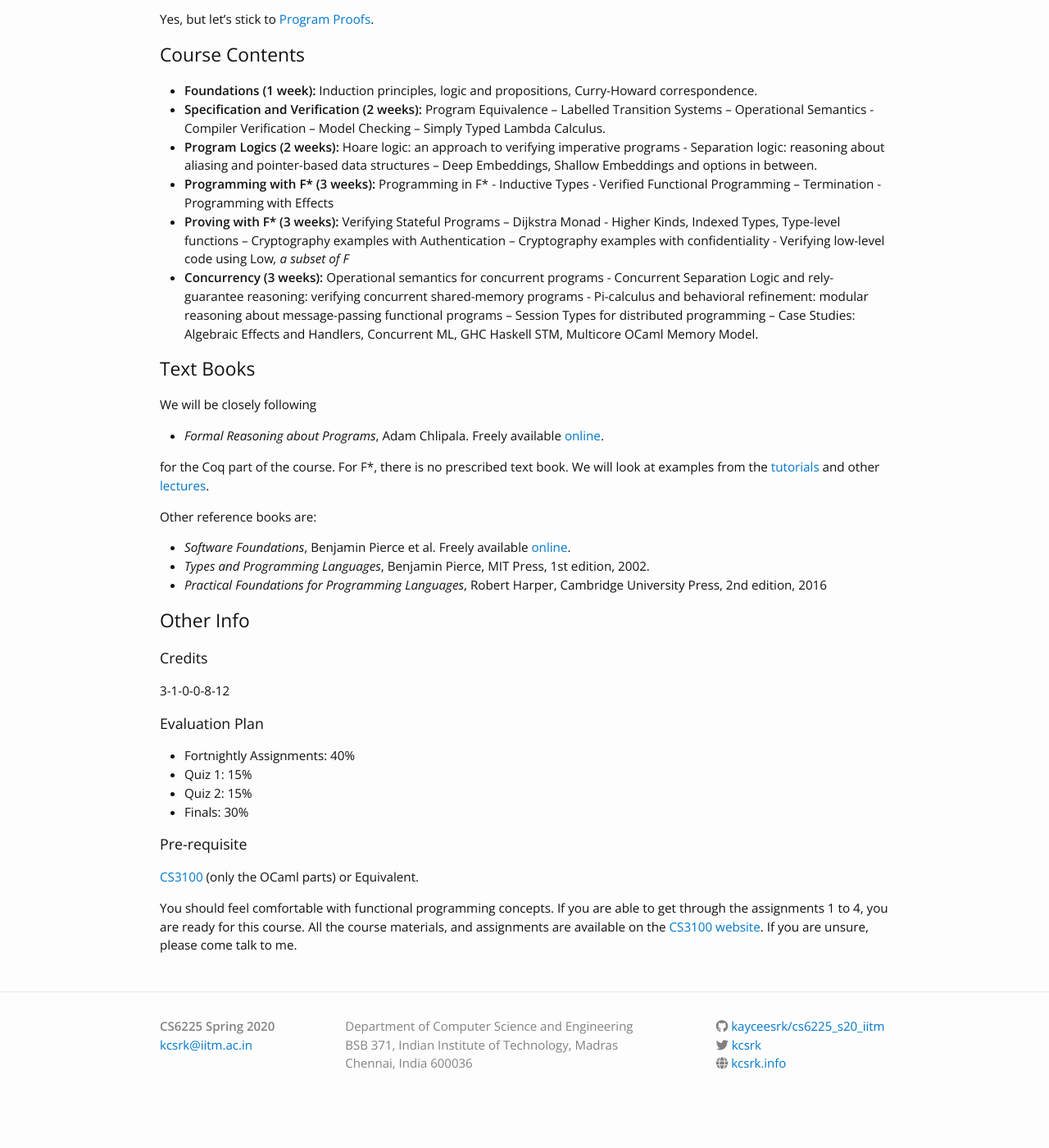
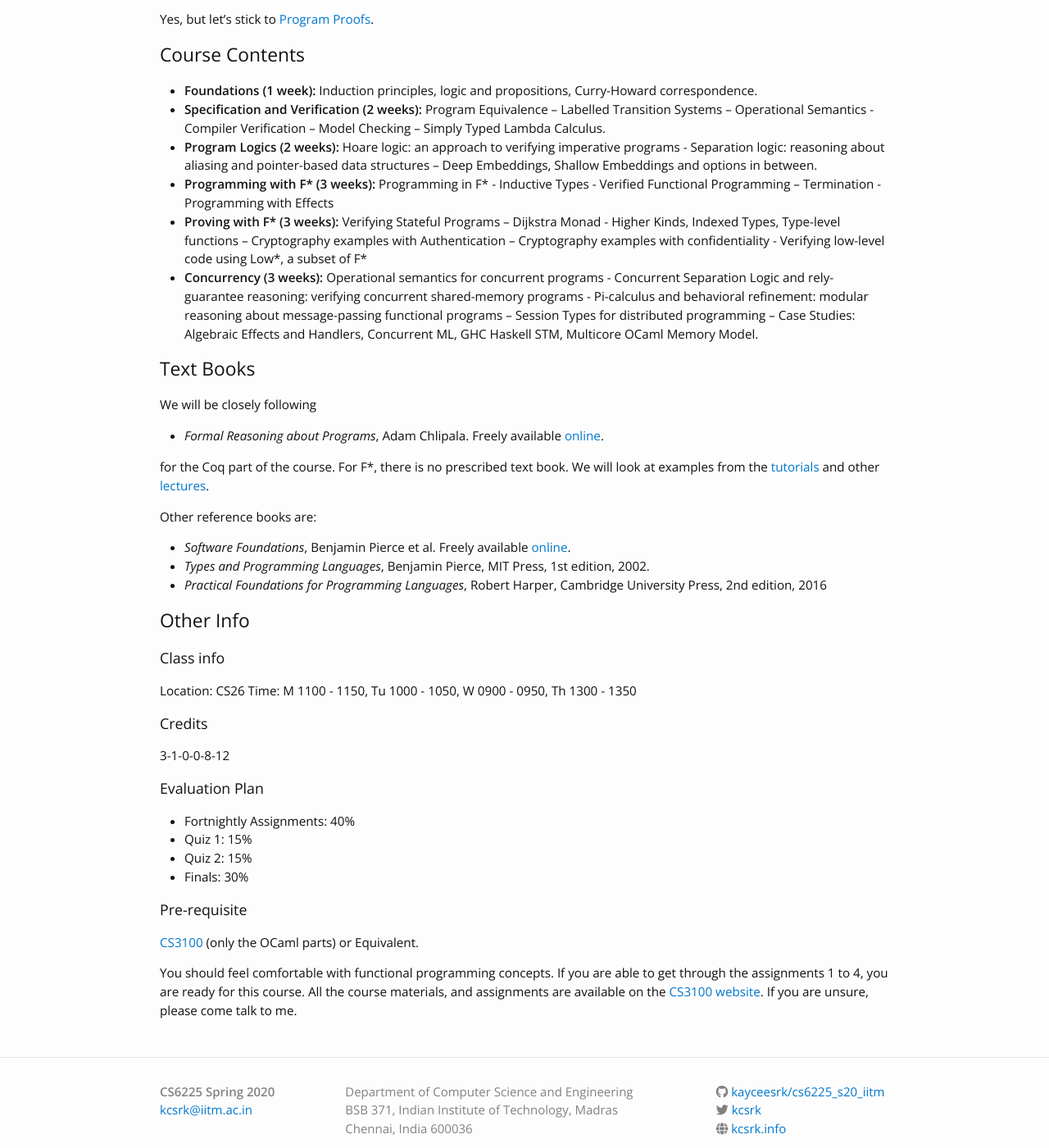
Before and after one commit to kayceesrk/cs6225_s20_iitm, a Jekyll site: the page built from index.md, in a window 1280 px wide and 1400 px high, scrolled down 525 px. Shown: the whole window at 82% size. Built offline with Jekyll 4.4.1, drawn with Linux system fonts in a browser that asks for light colours; nearby versions of some CDN libraries; before the commit the page ends 1893 px from its top, so only the background shows below that.

Commit message:
Add class information

```diff
--- a/index.md
+++ b/index.md
@@ -48,7 +48,7 @@ Proofs](https://blog.sigplan.org/2019/09/12/program-verification-has-it-lost-its
 * **Proving with F\* (3 weeks):** Verifying Stateful Programs – Dijkstra Monad -
   Higher Kinds, Indexed Types, Type-level functions – Cryptography examples with
   Authentication – Cryptography examples with confidentiality - Verifying
-  low-level code using Low*, a subset of F*
+  low-level code using Low\*, a subset of F\*
 * **Concurrency (3 weeks):** Operational semantics for concurrent programs -
   Concurrent Separation Logic and rely-guarantee reasoning: verifying concurrent
   shared-memory programs - Pi-calculus and behavioral refinement: modular
@@ -76,6 +76,11 @@ Other reference books are:
 
 ## Other Info
 
+### Class info
+
+Location: CS26
+Time: M 1100 - 1150, Tu 1000 - 1050, W 0900 - 0950, Th 1300 - 1350
+
 ### Credits
 
 3-1-0-0-8-12
```
